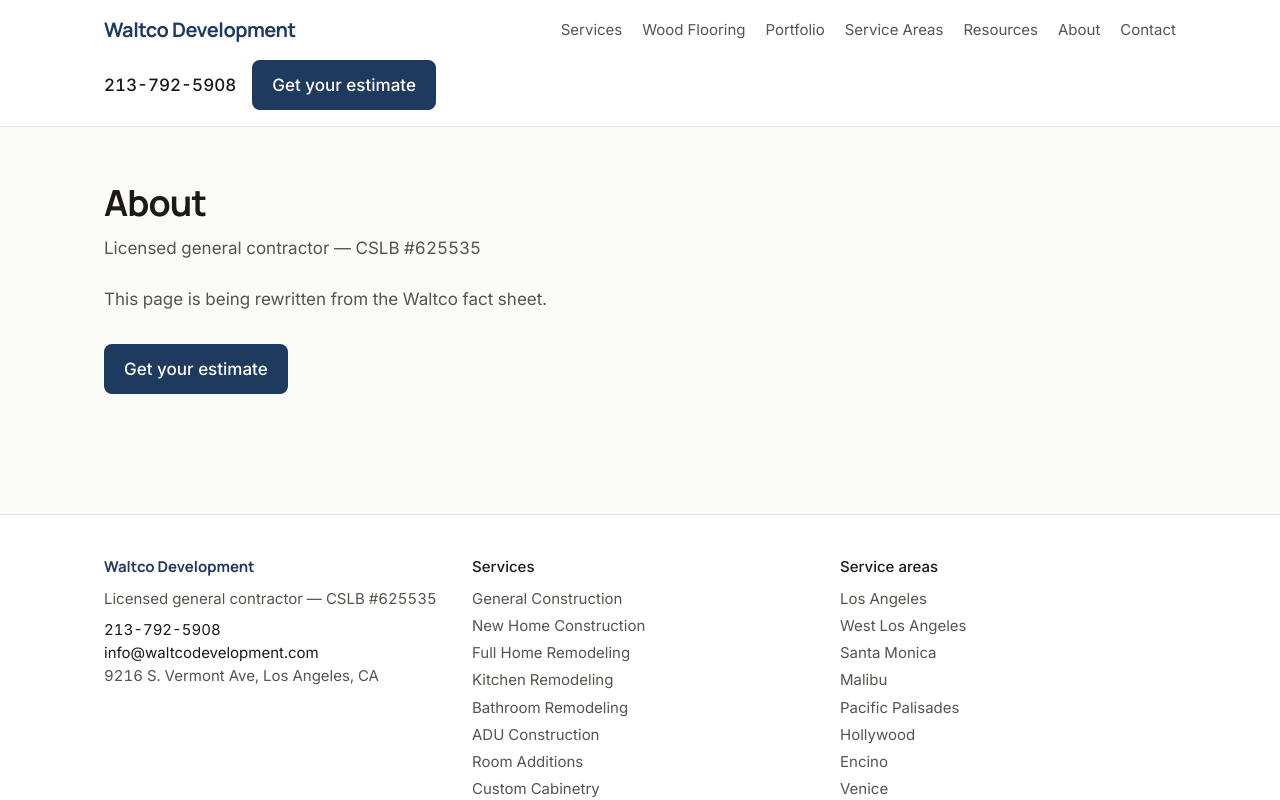
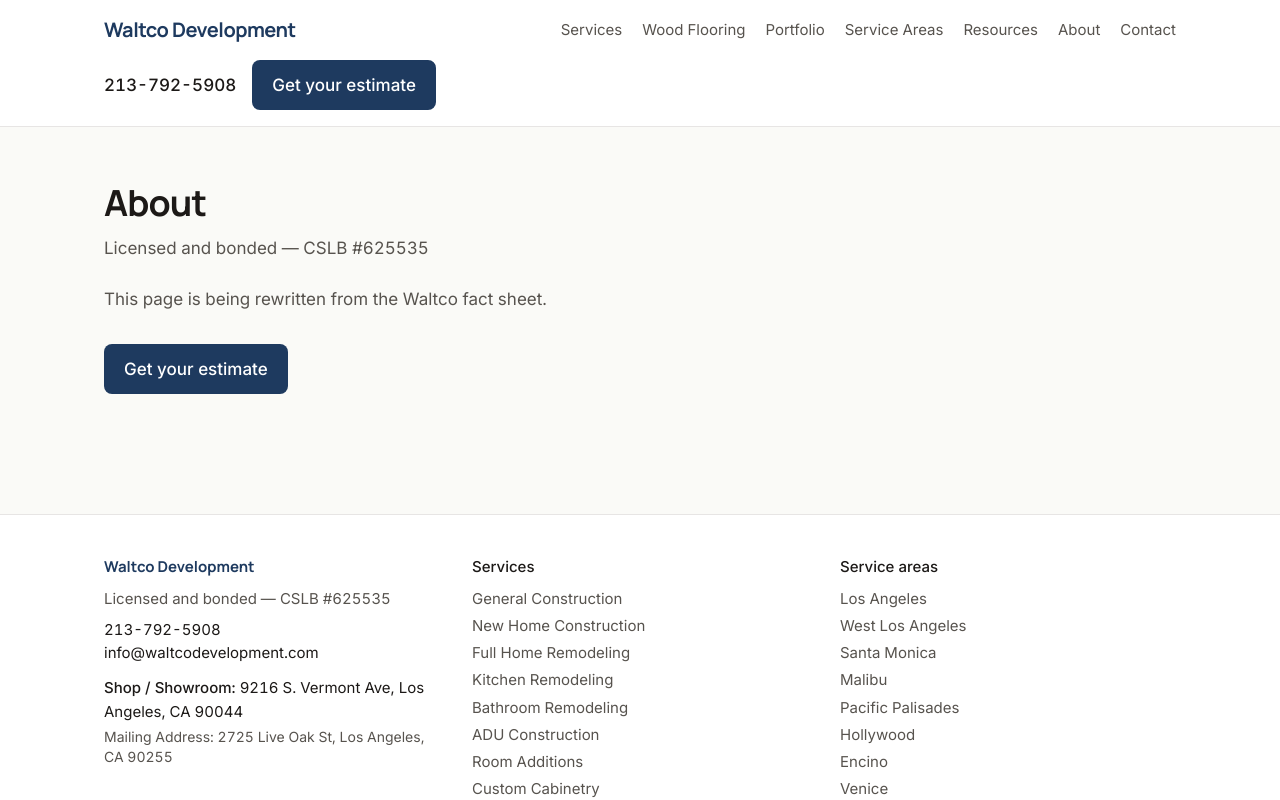
Before and after one commit to waltcodevelopment-dev/waltco-site, a Next.js app: page /about in a window 1280 px wide. Shown: the top 800 px of the page. Built offline with nearby package versions, Linux system fonts and the light colour scheme.

Commit message:
Facts: CSLB record 5 Oct 2026 (B, C-15, bonded); showroom 90044 + mailing addresses labelled

```diff
--- a/components/Footer.tsx
+++ b/components/Footer.tsx
@@ -1,8 +1,9 @@
-import { facts, licenceLine, telHref } from '@/content/facts.ts';
+import { addressLine, facts, licenceLine, telHref } from '@/content/facts.ts';
 import { AREAS, SERVICES } from '@/content/routes.ts';
 
 export function Footer() {
-  const addr = `${facts.streetAddress.value}, ${facts.locality.value}, ${facts.region.value}`;
+  const shop = facts.showroom.value;
+  const mail = facts.mailing.value;
   return (
     <footer className="mt-16 border-t border-line bg-surface">
       <div className="mx-auto grid max-w-site gap-8 px-4 py-10 text-[15px] sm:grid-cols-3 sm:px-6">
@@ -11,7 +12,8 @@
           <p className="mt-2 text-ink-2">{licenceLine()}</p>
           <p className="mt-2"><a href={telHref(facts.phone.value)}>{facts.phone.value}</a></p>
           <p><a href={`mailto:${facts.email.value}`}>{facts.email.value}</a></p>
-          <p className="text-ink-2">{addr}</p>
+          <p className="mt-3" data-address="showroom"><span className="font-medium">{shop.label}:</span> {addressLine(shop)}</p>
+          <p className="mt-1 text-sm text-ink-2" data-address="mailing">{`${mail.label}: ${addressLine(mail)}`}</p>
         </div>
         <div>
           <p className="font-medium">Services</p>
--- a/content/facts.ts
+++ b/content/facts.ts
@@ -4,21 +4,27 @@
 // tests enforce this). Every value records where it came from.
 
 export type Fact<T> = { value: T; status: 'confirmed' | 'pending'; source: string };
+export type Address = { label: string; street: string; locality: string; region: string; postalCode?: string };
+
+const CSLB = 'CSLB public record, checked 5 Oct 2026';
+export const CSLB_CHECKED = '2026-10-05';
 
 export const facts = {
   businessName: { value: 'Waltco Development', status: 'confirmed', source: 'GymLogo tenant record (owner onboarding)' } as Fact<string>,
   licenseNumber: { value: '625535', status: 'confirmed', source: 'GymLogo tenant record; shown on the current site' } as Fact<string>,
-  /** Shown only after Walter reads the CSLB record and files it with a date (W0). */
-  classifications: { value: ['B — General Building', 'C-15 — Flooring'], status: 'pending', source: 'Owner statement; CSLB record not yet read (W0)' } as Fact<string[]>,
-  bonded: { value: false, status: 'pending', source: 'CSLB record not yet read (W0)' } as Fact<boolean>,
-  insured: { value: false, status: 'pending', source: 'No current general-liability policy noted yet (W0)' } as Fact<boolean>,
+  /** CSLB public record, read 5 Oct 2026 (cslb.ca.gov LicenseDetail.aspx?LicNum=625535): current and active. */
+  licenseStatus: { value: 'Current and active', status: 'confirmed', source: CSLB } as Fact<string>,
+  classifications: { value: ['B — General Building', 'C-15 — Flooring and Floor Covering'], status: 'confirmed', source: CSLB } as Fact<string[]>,
+  /** Contractor's bond on file with CSLB. Bond number and surety are not shown on the site. */
+  bonded: { value: true, status: 'confirmed', source: CSLB } as Fact<boolean>,
+  /** CSLB shows a workers' comp exemption (no employees) and no liability policy. Never claim "insured". */
+  insured: { value: false, status: 'pending', source: 'No liability certificate on file; CSLB 5 Oct 2026 shows workers\' comp exempt' } as Fact<boolean>,
   phone: { value: '213-792-5908', status: 'confirmed', source: 'Owner; shown on the current site' } as Fact<string>,
   email: { value: 'info@waltcodevelopment.com', status: 'confirmed', source: 'Owner sign-in email for GymLogo' } as Fact<string>,
-  /** The public business location the owner chooses to show. Never described as the licence-record address. */
-  streetAddress: { value: '9216 S. Vermont Ave', status: 'confirmed', source: 'Owner; shown on the current site' } as Fact<string>,
-  locality: { value: 'Los Angeles', status: 'confirmed', source: 'Owner; shown on the current site' } as Fact<string>,
-  region: { value: 'CA', status: 'confirmed', source: 'Owner; shown on the current site' } as Fact<string>,
-  postalCode: { value: '', status: 'pending', source: 'Not yet in the fact sheet (W0)' } as Fact<string>,
+  /** Customer-facing location (owner, 5 Oct 2026). Label "Shop / Showroom"; never presented as the CSLB record address. */
+  showroom: { value: { label: 'Shop / Showroom', street: '9216 S. Vermont Ave', locality: 'Los Angeles', region: 'CA', postalCode: '90044' }, status: 'confirmed', source: 'Owner, 5 Oct 2026' } as Fact<Address>,
+  /** Mailing and CSLB record address (CSLB 5 Oct 2026; owner approved its use as the mailing address, 5 Oct 2026). */
+  mailing: { value: { label: 'Mailing Address', street: '2725 Live Oak St', locality: 'Los Angeles', region: 'CA', postalCode: '90255' }, status: 'confirmed', source: CSLB } as Fact<Address>,
   hours: { value: 'Mon–Fri 7:00 am – 6:00 pm', status: 'pending', source: 'Fable proposal for the Business Profile; owner to confirm (W0)' } as Fact<string>,
   sameAs: { value: [] as string[], status: 'pending', source: 'Social profiles not yet listed by the owner (W0)' } as Fact<string[]>,
 } as const;
@@ -29,7 +35,7 @@
 /** One host (addendum A): non-www apex, https, no trailing slash. */
 export const SITE_URL = 'https://waltcodevelopment.com';
 
-/** The licence line until the CSLB record is filed (addendum B). */
+/** The licence line (addendum B): "bonded" only once the CSLB record shows the bond. */
 export function licenceLine(): string {
   const f = facts;
   if (f.bonded.status === 'confirmed' && f.bonded.value) return `Licensed and bonded — CSLB #${f.licenseNumber.value}`;
@@ -41,3 +47,5 @@
 }
 
 export const telHref = (phone: string) => `tel:+1${phone.replace(/\D/g, '')}`;
+
+export const addressLine = (a: Address) => `${a.street}, ${a.locality}, ${a.region}${a.postalCode ? ` ${a.postalCode}` : ''}`;
```
Also changed, not shown: 2 other files (tests, documents, lock files or other folders).
